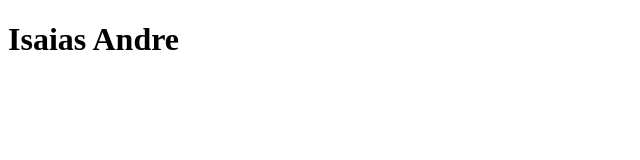
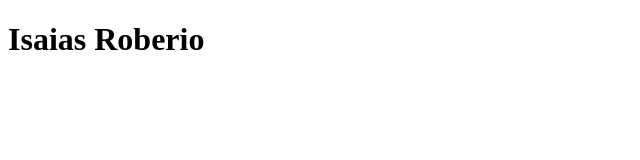
Before and after one commit to allys00/git-cuca, a plain HTML site: page isaias-roberio.html in a window 1280 px wide. Shown: the full height of the page, 0-640 px from the left. Drawn offline with Linux system fonts and the light colour scheme.

Commit message:
Isaias page

```diff
--- a/isaias-roberio.html
+++ b/isaias-roberio.html
@@ -6,6 +6,6 @@
   <title>Cuca Barra</title>
 </head>
 <body>
-  <h1>Isaias Andre</h1>
+  <h1>Isaias Roberio</h1>
 </body>
 </html>
```
